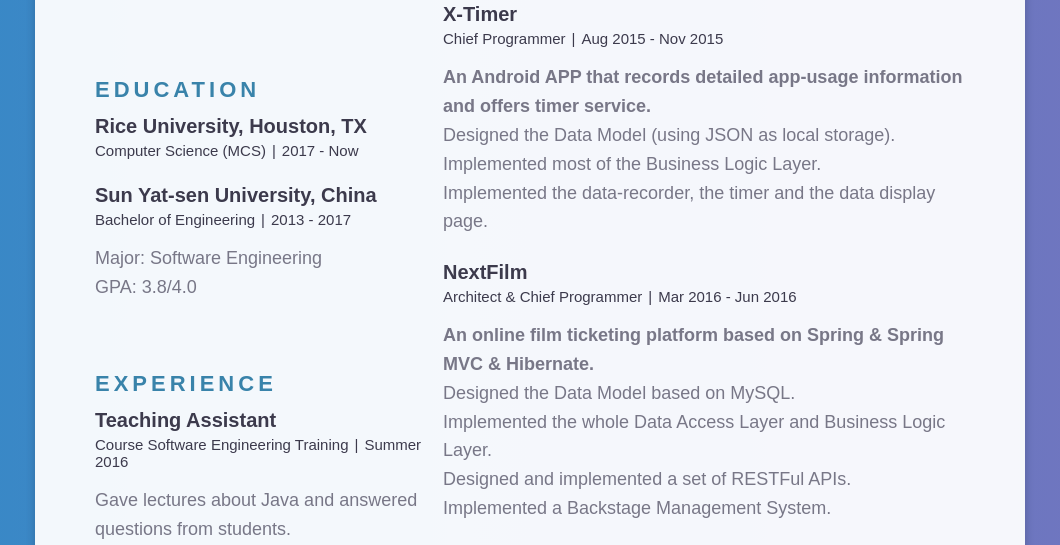
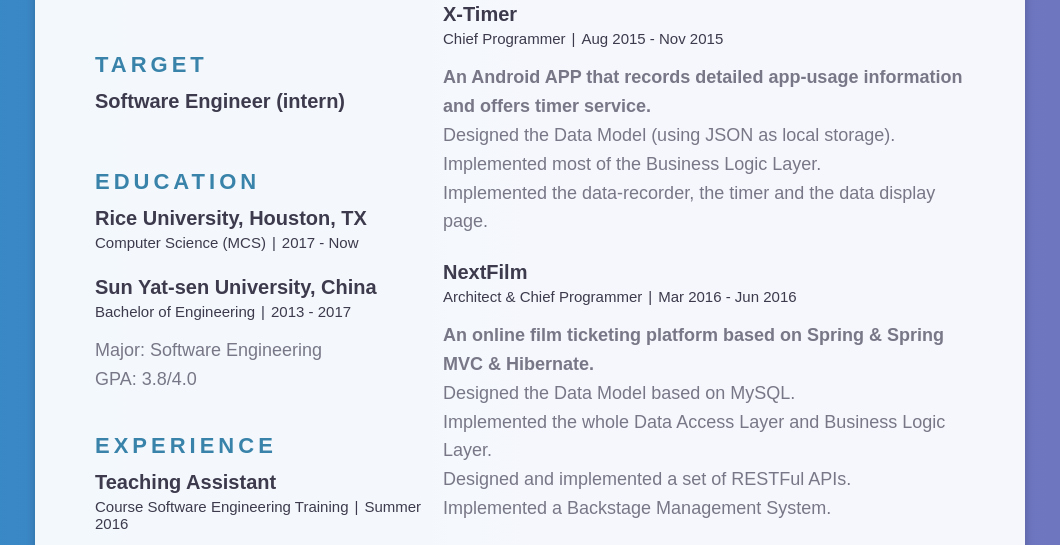
Before and after one commit to CuiH/Resume, a website: page template/index.jade in a window 1280 px wide. Shown: the part 376-921 px from the top of the page, without its empty margins (110-1170 px from the left). Drawn offline with nearby package versions, Linux system fonts and the light colour scheme; files that its build step writes are made by us from their sources; files whose address does not match are found by name.

Commit message:
update source

```diff
--- a/data.yml
+++ b/data.yml
@@ -8,6 +8,11 @@ information:
   email: hcui1995@gmail.com
   phone: (+1) 346-221-6669
   link: http://cuih.xyz
+
+target:
+  title: TARGET
+  items:
+    - name: Software Engineer (intern)
 
 education:
   title: EDUCATION
@@ -40,6 +45,13 @@ awards:
     - name: Mathematical Contest In Modeling
       award: Second Prize (Honorable Mention)
       time: Feb 2016
+
+interests:
+  title: INTERESTS
+  items:
+    - name: >
+        Computer Networks<br>
+        Web Development
 
 projects:
   title: PROJECTS
--- a/template/includes/mixins.jade
+++ b/template/includes/mixins.jade
@@ -1,6 +1,6 @@
 mixin item(title, subtitle, ps, description)
   .item
-    h3.item-title= title
+    h3.item-title!= title
     h4.item-subtitle
       span.item-subtitle-0!= subtitle
       if ps
--- a/template/index.jade
+++ b/template/index.jade
@@ -11,6 +11,9 @@ html(lang='zh-CN')
       .col-2
         include ./includes/contact.jade
         .left-col
+          +section('target', target.title)
+            each item in target.items
+              +item(item.name)
           +section('education', education.title)
             each item in education.items
               +item(item.school, item.degree, item.duration, item.detail)
@@ -20,6 +23,9 @@ html(lang='zh-CN')
           +section('awards', awards.title)
             each item in awards.contests
               +item(item.name, item.award, item.time, item.description)
+          +section('interests', interests.title)
+            each item in interests.items
+              +item(item.name)
 
       .col-4
 
--- a/themes/default/css/style.css
+++ b/themes/default/css/style.css
@@ -119,7 +119,7 @@ div[class^="col"] {
 
 section {
   overflow: hidden;
-  margin-bottom: 70px;
+  margin-bottom: 40px;
 }
 
 section:last-child {
@@ -192,7 +192,7 @@ section:last-child {
   margin-bottom: 4px;
 }
 .contact {
-  margin-bottom: 80px;
+  margin-bottom: 55px;
 }
 .contact-list li {
 
```
Also changed, not shown: 1 other file.
